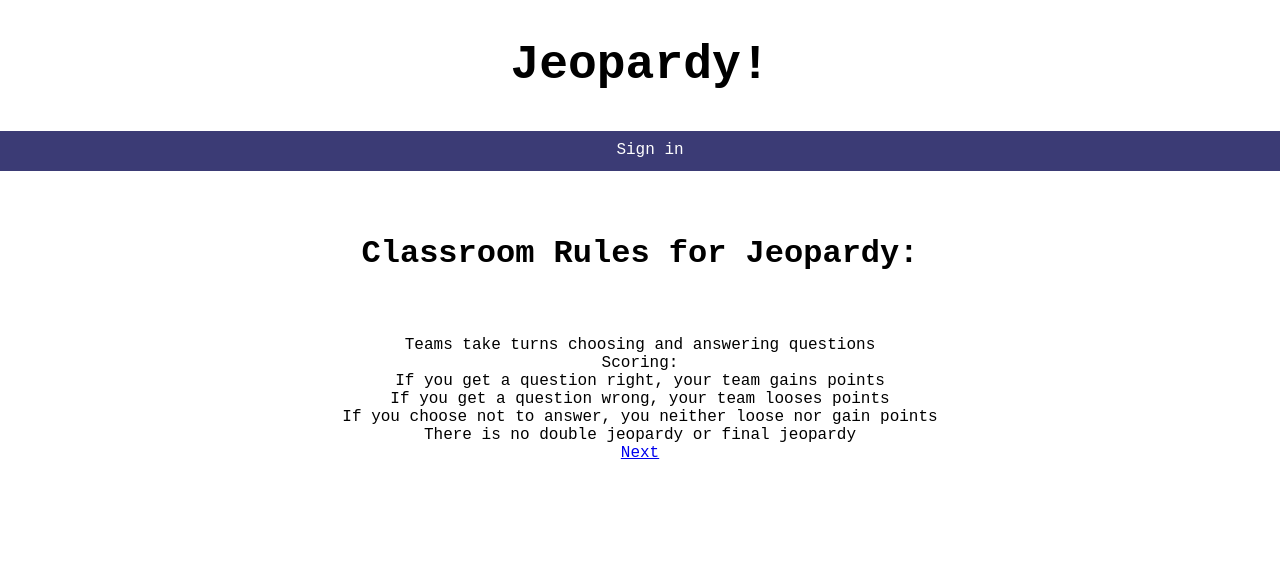
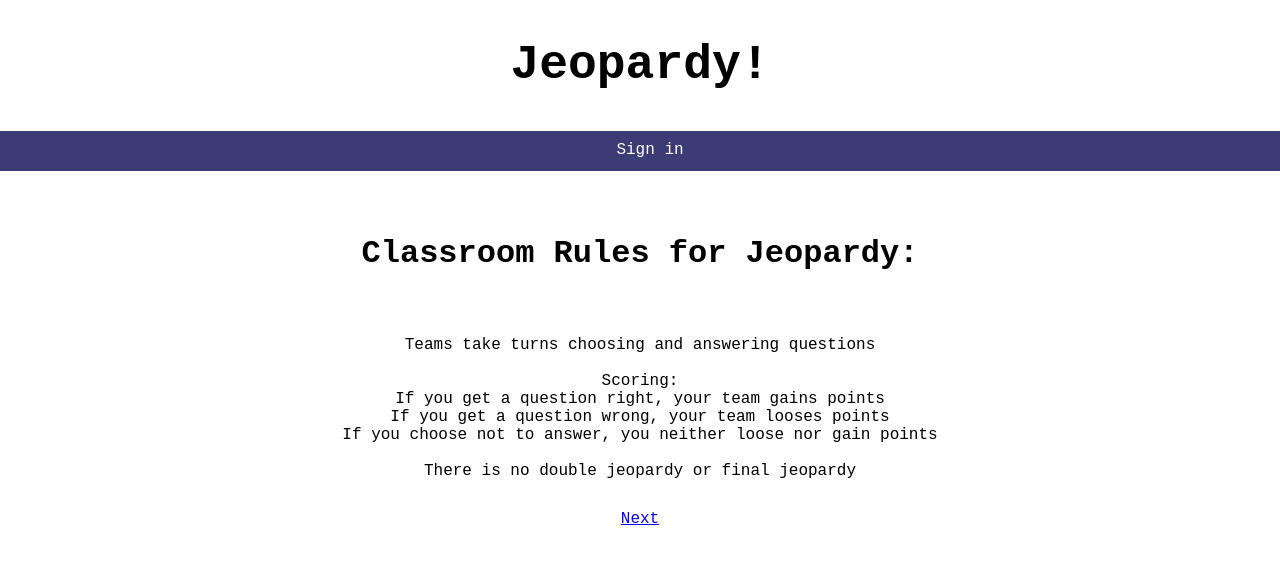
Before and after one commit to teamupcube/jeopardy_for_teachers_app, a Vue app in the folder app/: page /game/1/instructions in a window 1280 px wide. Shown: the top 564 px of the page. Built offline with nearby package versions, Linux system fonts and the light colour scheme.

Commit message:
instructions styled

```diff
--- a/app/src/components/Instructions.vue
+++ b/app/src/components/Instructions.vue
@@ -1,13 +1,14 @@
 <template>
   <div class="next">
+    <div class="rules">
     <h1>Classroom Rules for Jeopardy:</h1>
-    <p>Teams take turns choosing and answering questions<br>
-       Scoring:<br>
-       If you get a question right, your team gains points<br>
-       If you get a question wrong, your team looses points<br>
-       If you choose not to answer, you neither loose nor gain points<br>
-       There is no double jeopardy or final jeopardy<br>
-    </p>
+    <p>Teams take turns choosing and answering questions</p><br>
+       <p> Scoring:<br>
+       <p>If you get a question right, your team gains points</p>
+       <p>If you get a question wrong, your team looses points</p>
+       <p>If you choose not to answer, you neither loose nor gain points</p><br>
+    <p>There is no double jeopardy or final jeopardy</p>
+    </div>
     <router-link :to="`/game/${this.gameId}/gameplay`">Next</router-link>
   </div>
 </template>
@@ -26,7 +27,14 @@
 </script>
 
 <style>
-.next {
+
+.rules {
+  text-align: center;
+  margin-bottom: 30px;
+}
+
+.next{
   text-align: center;
 }
+
 </style>
```
